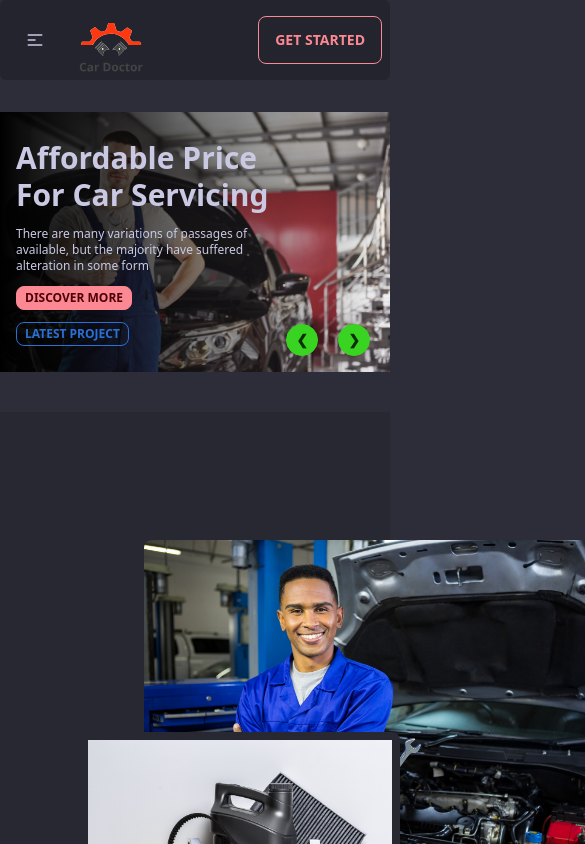
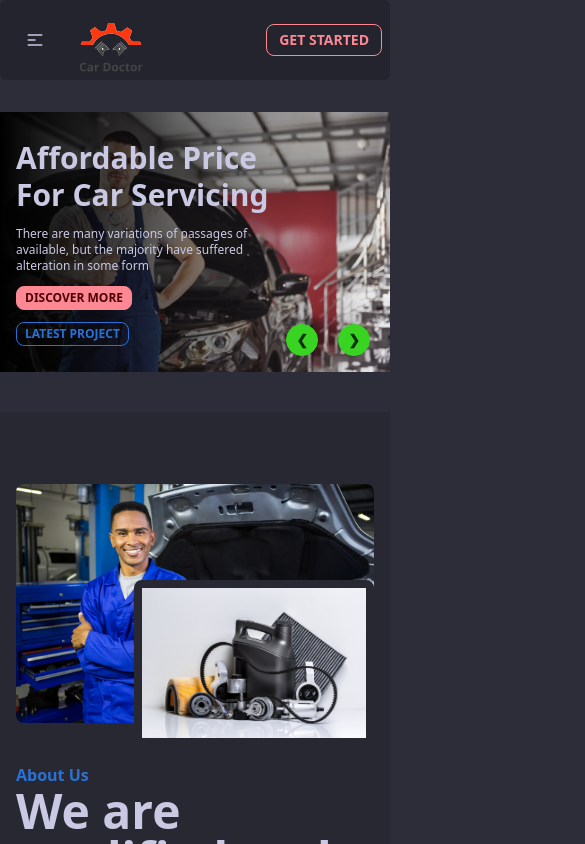
Before and after one commit to rakib8680/car-doctor, a React (Vite) app: page / in a window 390 px wide. Shown: the top 844 px of the page, 585 px wide, since content can reach past the window. Built offline with nearby package versions, Linux system fonts and the light colour scheme.

Commit message:
responsived

```diff
--- a/src/pages/Home/About.jsx
+++ b/src/pages/Home/About.jsx
@@ -4,13 +4,13 @@ import img2 from '../../assets/images/about_us/parts.jpg'
 
 const About = () => {
     return (
-        <div className="hero py-28 bg-base-200">
+        <div className="hero md:py-28 py-14 bg-base-200">
             <div className="hero-content flex-col lg:flex-row gap-10">
-                <div className='w-1/2 relative'>
-                    <img src={img1} className="max-w-lg rounded-lg" />
-                    <img src={img2} className="max-w-xs  rounded-lg absolute right-0 top-48 border-base-200 border-8 " />
+                <div className='md:w-1/2 relative'>
+                    <img src={img1} className="md:max-w-lg rounded-lg" />
+                    <img src={img2} className="md:max-w-xs w-60 md:w-full  rounded-lg absolute right-0 top-24 md:top-48 border-base-200 border-8 " />
                 </div>
-                <div className='w-1/2'>
+                <div className='md:w-1/2'>
                     <p className='text-info font-semibold'>About Us</p>
                     <h1 className="text-5xl font-bold">We are qualified and of experience in this field</h1>
                     <p className="py-6">There are many variations of passages of Lorem Ipsum available, but the majority have suffered alteration in some form, by injected humour, or randomised words which dont look even slightly believable. </p>
--- a/src/pages/Home/Services.jsx
+++ b/src/pages/Home/Services.jsx
@@ -1,5 +1,9 @@
 
 const Services = () => {
+
+
+
+
     return (
         <div className="my-24">
             <div className="text-center space-y-3">
@@ -7,6 +11,9 @@ const Services = () => {
                 <h2 className="text-4xl font-bold ">Our Service Area</h2>
                 <p className="">the majority have suffered alteration in some form, by injected humour, or randomized <br /> words which dont look even slightly believable. </p>
             </div>
+            <div>
+
+            </div>
         </div>
     );
 };
--- a/src/pages/shared/Navbar.jsx
+++ b/src/pages/shared/Navbar.jsx
@@ -46,7 +46,7 @@ const Navbar = () => {
                 </ul>
             </div>
             <div className="navbar-end">
-                <a className="btn  btn-outline btn-primary duration-200">Get started</a>
+                <a className="btn  btn-outline btn-primary duration-200 btn-sm md:btn-md">Get started</a>
             </div>
         </div>
     );
```
